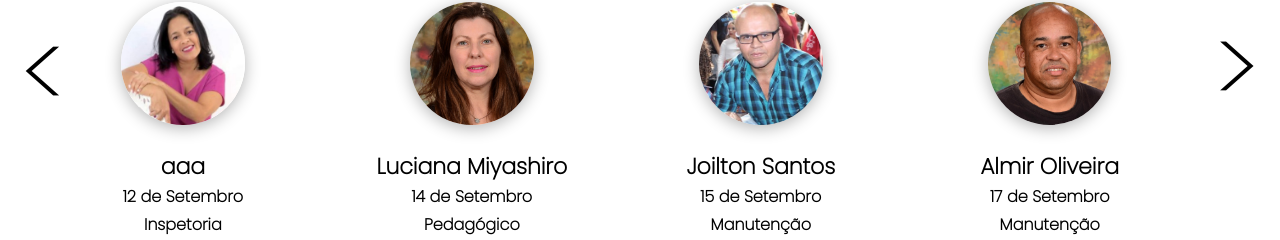
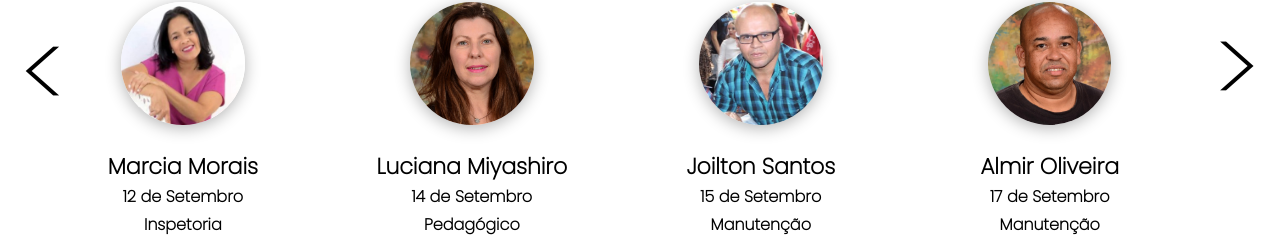
Before and after one commit to AndyMarksss/intranet-anglo, a plain HTML site: page index.html in a window 1280 px wide. Shown: the part 3169-3409 px from the top of the page. Drawn offline with nearby package versions, Linux system fonts and the light colour scheme; a web font is replaced by a local one.

Commit message:
volta marcia

```diff
--- a/index.html
+++ b/index.html
@@ -177,7 +177,7 @@
 
           <div class="bday-list-item">
             <img src="./assets/images/aniversariantes/MARCIA-RIBEIRO.jpg" alt="Foto" />
-            <h3>aaa</h3>
+            <h3>Marcia Morais</h3>
             <p>12 de Setembro</p>
             <p>Inspetoria</p>
             <a href="https://mail.google.com/mail/?view=cm&fs=1&to=marcia.morais@colegioanglomorumbi.com.br" target="blank"
```
